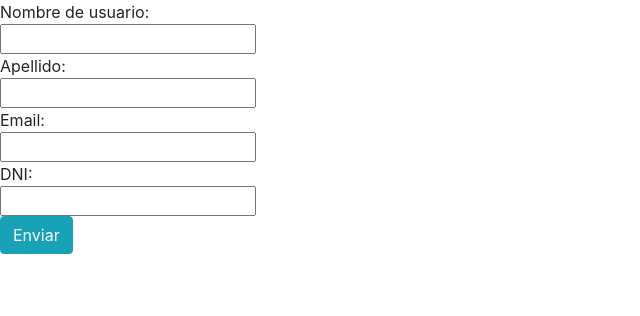
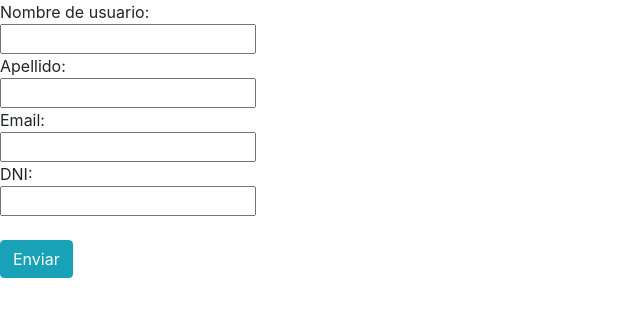
Before and after one commit to experiments-albererre/ejercicio-3, a plain HTML site: page index.html in a window 1280 px wide. Shown: the whole page, without its empty margins (0-640 px from the left). Drawn offline with nearby package versions, Linux system fonts and the light colour scheme.

Commit message:
Espaciado al boton

```diff
--- a/index.html
+++ b/index.html
@@ -27,7 +27,7 @@
 
             DNI:
             <br>
-            <input type="number" name="dni" value="">
+            <input type="number" name="dni" value=""><br>
 
 
             <!-- Botón de envío del formulario -->
```
